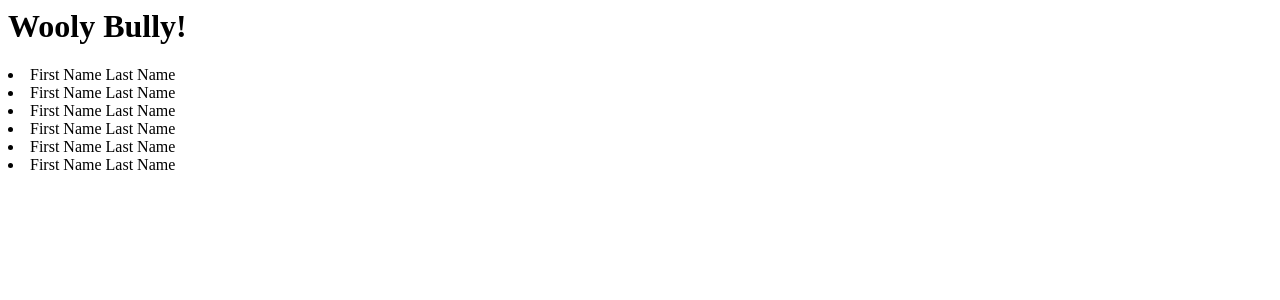
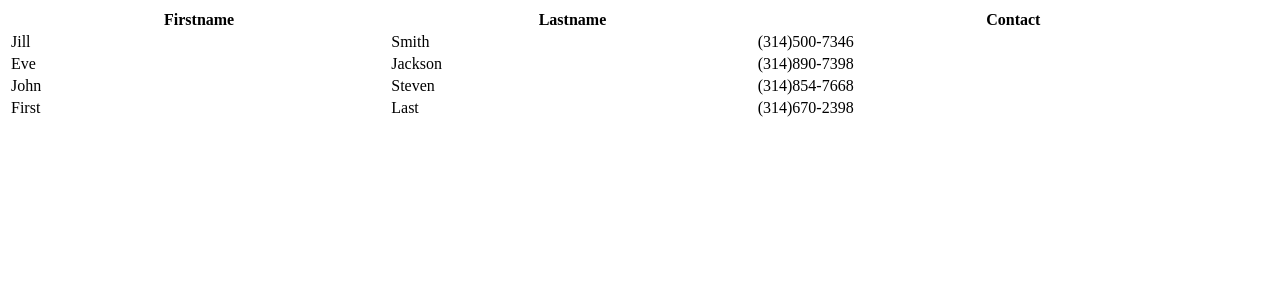
Before and after one commit to josebur86/WoolyBully, a Flask app: page / in a window 1280 px wide. Shown: the top 300 px of the page. Run offline with Flask 2, Linux system fonts and the light colour scheme.

Commit message:
added table to index

```diff
--- a/UI/templates/index.html
+++ b/UI/templates/index.html
@@ -1,9 +1,37 @@
-<h1>Wooly Bully!</h1>
-
-
-<li>First Name Last Name</a></li>
-<li>First Name Last Name</a></li>
-<li>First Name Last Name</a></li>
-<li>First Name Last Name</a></li>
-<li>First Name Last Name</a></li>
-<li>First Name Last Name</a></li>
+<!doctype html>
+<html>
+    <head>
+        <title>Wooly Bully</title>
+        <!--add styles later>
+        <link rel="stylesheet" href="/css/style.css"-->
+    </head>
+    <body>
+        <table style="width:100%">
+            <tr>
+                <th>Firstname</th>
+                <th>Lastname</th>
+                <th>Contact</th>
+            </tr>
+            <tr>
+                <td>Jill</td>
+                <td>Smith</td>
+                <td>(314)500-7346</td>
+            </tr>
+            <tr>
+                <td>Eve</td>
+                <td>Jackson</td>
+                <td>(314)890-7398</td>
+            </tr>
+            <tr>
+                <td>John</td>
+                <td>Steven</td>
+                <td>(314)854-7668</td>
+            </tr>
+            <tr>
+                <td>First</td>
+                <td>Last</td>
+                <td>(314)670-2398</td>
+            </tr>
+        </table>
+    </body>
+</html>
```
